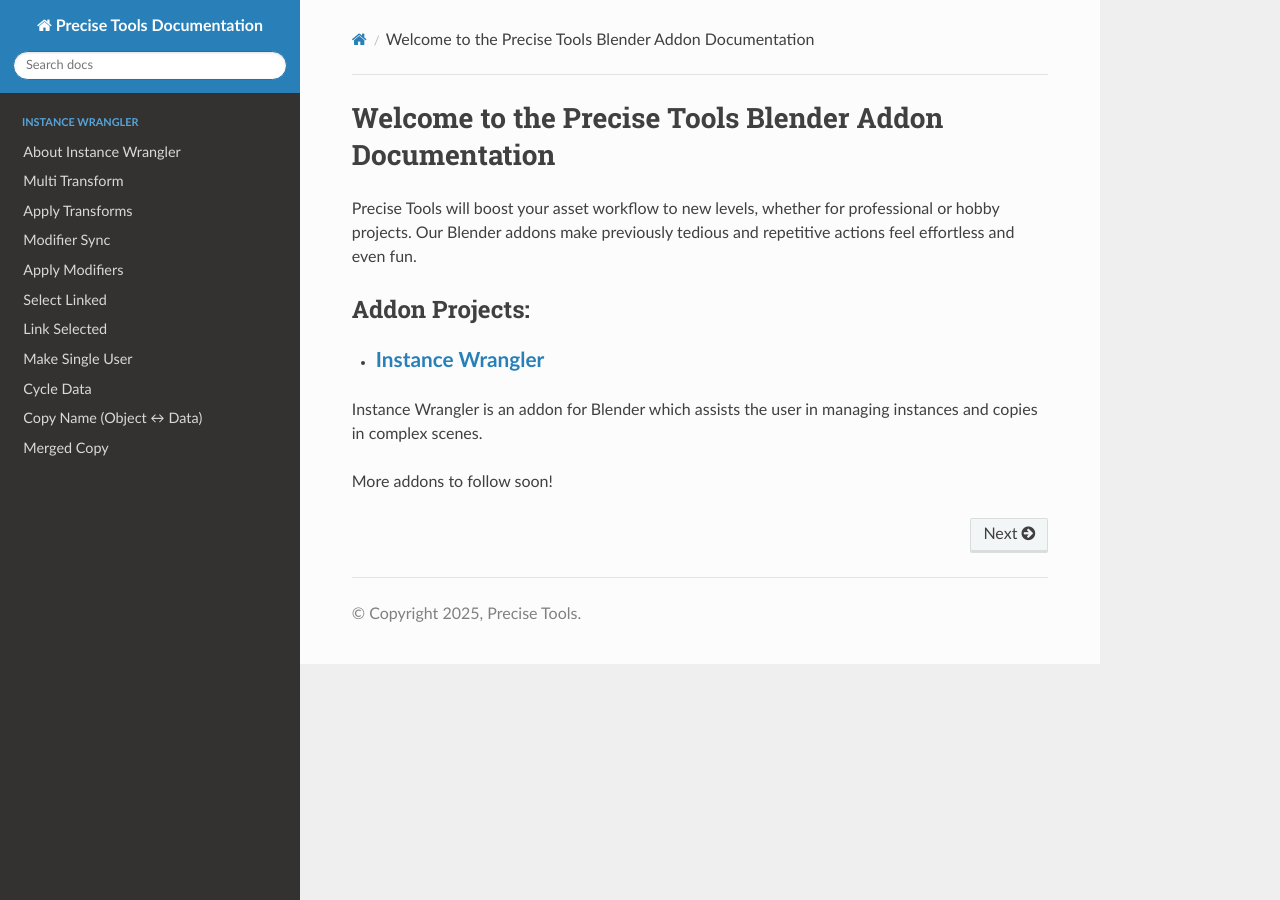
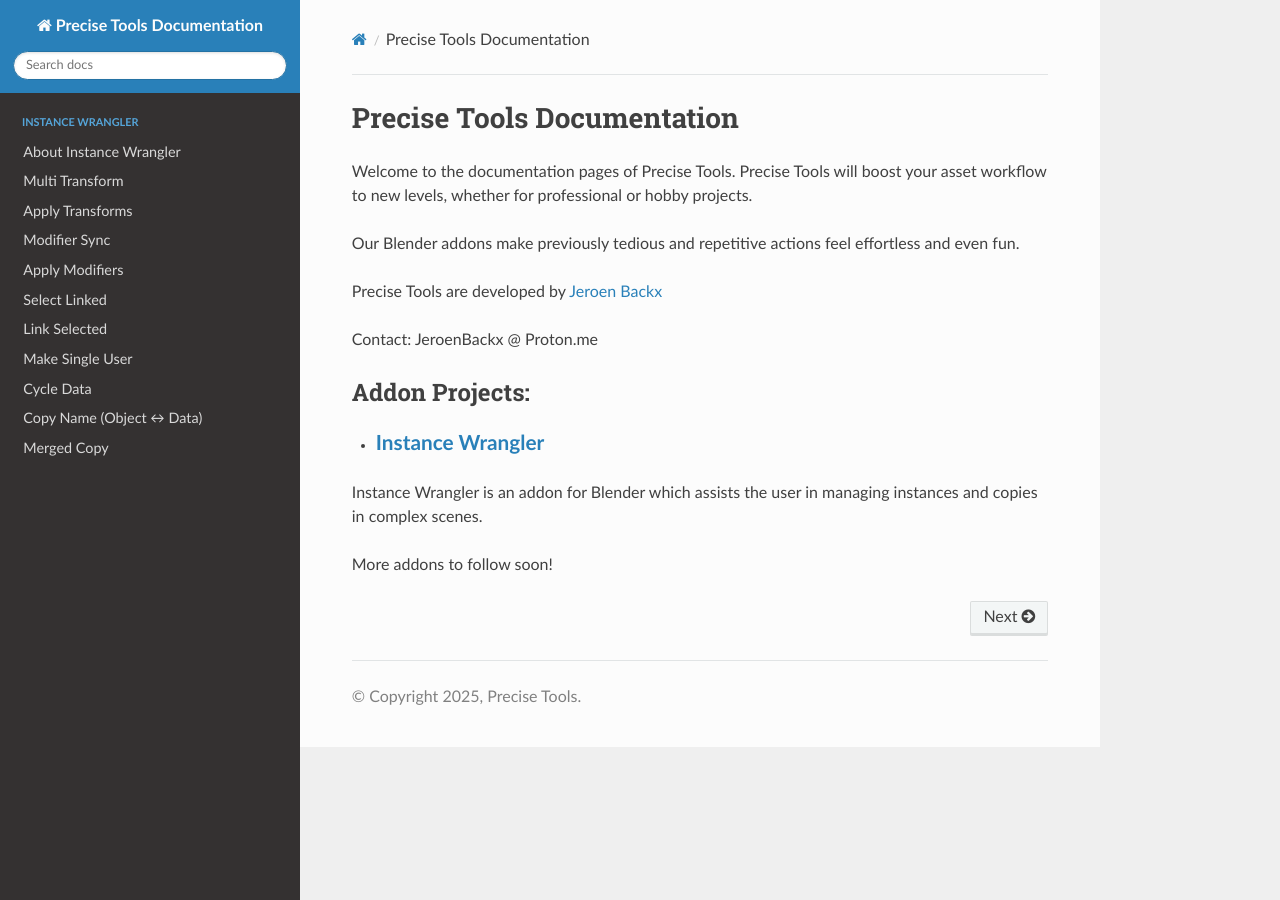
Before and after one commit to jb1981dev/Precise-Docs, a Sphinx documentation site: the page built from docs/source/index.rst, in a window 1280 px wide. Built offline with Sphinx 7.4.7 and the Read the Docs theme 3.1.0, drawn with Linux system fonts in a browser that asks for light colours.

Commit message:
Update index.rst

```diff
--- a/docs/source/index.rst
+++ b/docs/source/index.rst
@@ -1,9 +1,15 @@
 .. Precise Tools Documentation
 
-Welcome to the Precise Tools Blender Addon Documentation
+Precise Tools Documentation
 ========================================================
 
-Precise Tools will boost your asset workflow to new levels, whether for professional or hobby projects. Our Blender addons make previously tedious and repetitive actions feel effortless and even fun.
+Welcome to the documentation pages of Precise Tools. Precise Tools will boost your asset workflow to new levels, whether for professional or hobby projects.
+
+Our Blender addons make previously tedious and repetitive actions feel effortless and even fun.
+
+Precise Tools are developed by `Jeroen Backx <https://jeroenbackx.com/>`_
+
+Contact: JeroenBackx @ Proton.me
 
 Addon Projects:
 ---------------
```
